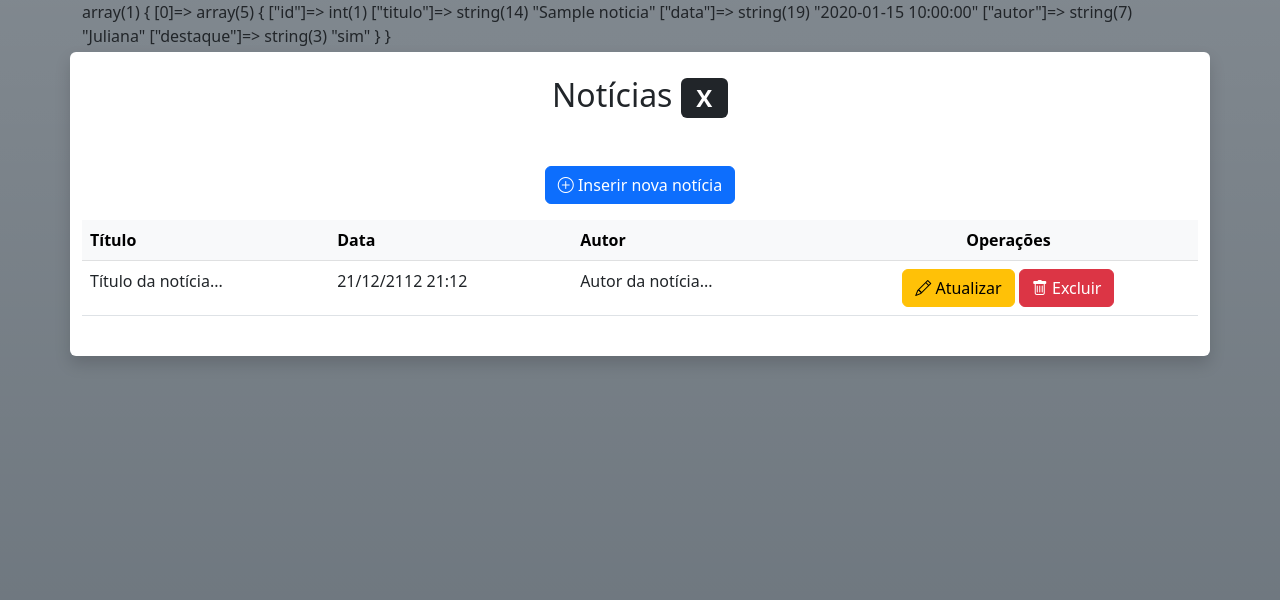
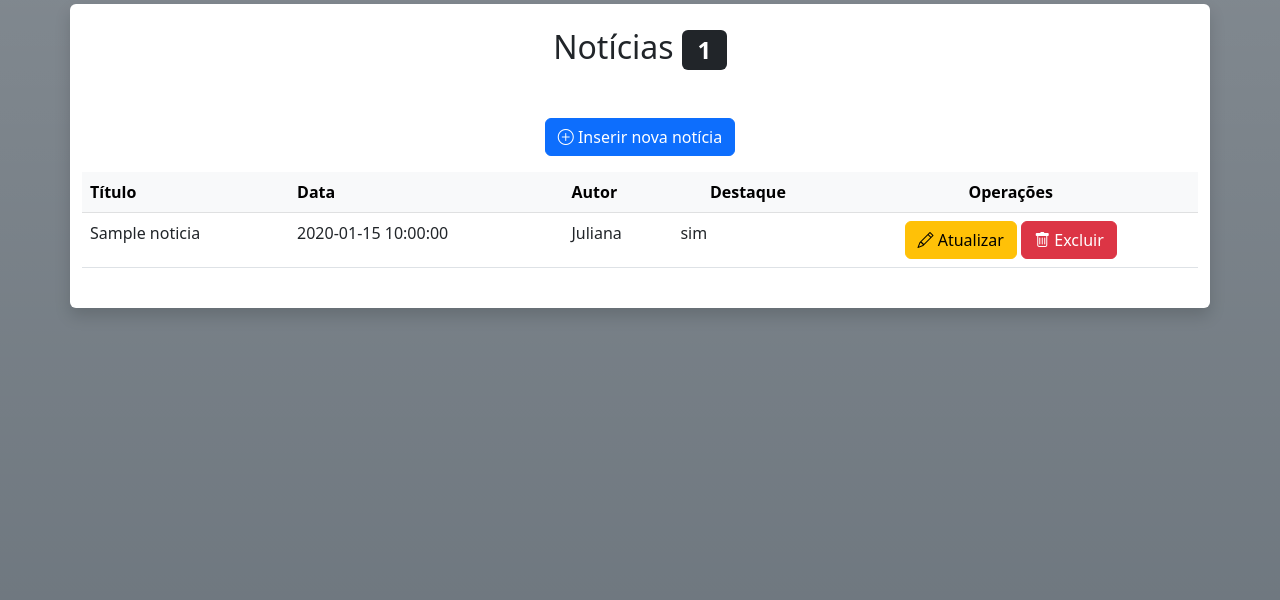
Before and after one commit to valeskamdev/microblog-poo, a PHP site: page /admin/noticias.php in a window 1280 px wide. Shown: the part 73-673 px from the top of the page. Run offline with PHP 8.4, Linux system fonts and the light colour scheme; the visitor is signed in with stand-in values (Sample User, id 1); data comes from the database, SQL or seed files in the repository; tables that the repository leaves empty hold one stand-in row (values such as "Sample post").

Commit message:
feat: exibindo noticias

```diff
--- a/admin/noticias.php
+++ b/admin/noticias.php
@@ -15,7 +15,6 @@ $noticia->usuario->setId($_SESSION['id']);
 $noticia->usuario->setTipo($_SESSION['tipo']);
 
 $listaDeNoticias = $noticia->listar();
-var_dump($listaDeNoticias);
 ?>
 
 
@@ -23,7 +22,7 @@ var_dump($listaDeNoticias);
 	<article class="col-12 bg-white rounded shadow my-1 py-4">
 
 		<h2 class="text-center">
-		Notícias <span class="badge bg-dark">X</span>
+		Notícias <span class="badge bg-dark"><?=count($listaDeNoticias)?></span>
 		</h2>
 
 		<p class="text-center mt-5">
@@ -39,29 +38,40 @@ var_dump($listaDeNoticias);
 					<tr>
                         <th>Título</th>
                         <th>Data</th>
+            <?php if ($_SESSION['tipo'] === 'admin') { ?>
                         <th>Autor</th>
-						<th class="text-center">Operações</th>
+              <?php } ?>
+            <th class="text-center">Destaque</th>
+						<th class="text-center" colspan="2">Operações</th>
 					</tr>
 				</thead>
 
 				<tbody>
+        <?php foreach ($listaDeNoticias as $noticia) : ?>
 
           <tr>
-                        <td> Título da notícia... </td>
-                        <td> 21/12/2112 21:12 </td>
-                        <td> Autor da notícia... </td>
+            <td><?=$noticia['titulo']?></td>
+            <td><?=$noticia['data']?></td>
+              <?php
+              if ($_SESSION['tipo'] === 'admin') { ?>
+                <td><?=$noticia['autor']?></td>
+              <?php
+              } ?>
+
+                <td><?=$noticia['destaque']?></td>
             <td class="text-center">
               <a class="btn btn-warning"
-							href="noticia-atualiza.php">
+                 href="noticia-atualiza.php?id=<?=$noticia['id']?>">
                 <i class="bi bi-pencil"></i> Atualizar
               </a>
 
               <a class="btn btn-danger excluir"
-							href="noticia-exclui.php">
+                 href="noticia-exclui.php?id=<?=$noticia['id']?>">
                 <i class="bi bi-trash"></i> Excluir
               </a>
             </td>
           </tr>
+        <?php endforeach; ?>
 
 				</tbody>
 			</table>
```
Lines whose indentation alone changed are shown as unchanged.
